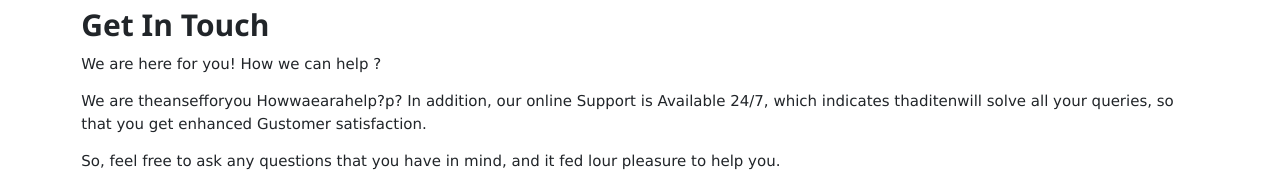
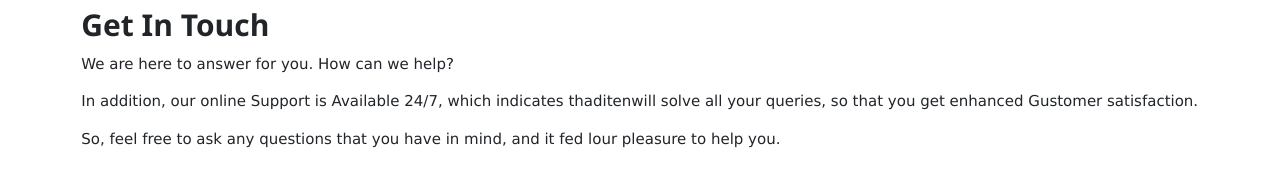
Before and after one commit to dhruv2494/Jaimin_WebSite, a plain HTML site: page index.html in a window 1280 px wide. Shown: the part 2312-2497 px from the top of the page. Drawn offline with nearby package versions, Linux system fonts and the light colour scheme.

Commit message:
Changes_2

```diff
--- a/index.html
+++ b/index.html
@@ -246,9 +246,9 @@
         <div class="d-flex flex-column  flex-md-column">
             <div class="col-12 w-sm-100">
                 <h2 class="text-dark"><b>Get In Touch</b></h2>
-                <p class="text-dark">We are here for you! How we can help ?</p>
-                <p class="">We are theansefforyou Howwaearahelp?p?
-                    In addition, our online Support is Available 24/7, which indicates thaditenwill solve all your
+                <p class="text-dark">We are here to answer for you. How can we help?</p>
+                <p class="">In addition, our online Support is Available 24/7, which indicates thaditenwill solve all
+                    your
                     queries,
                     so that you get enhanced Gustomer satisfaction.
                 </p>
```
